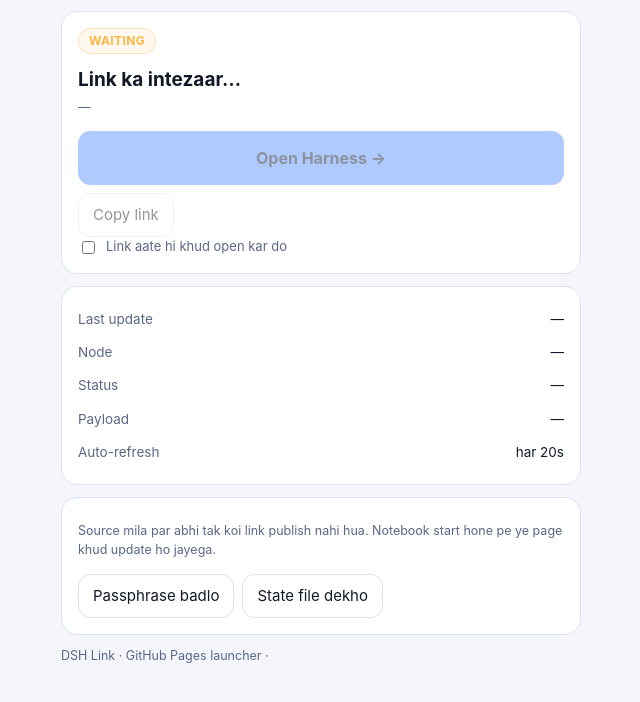
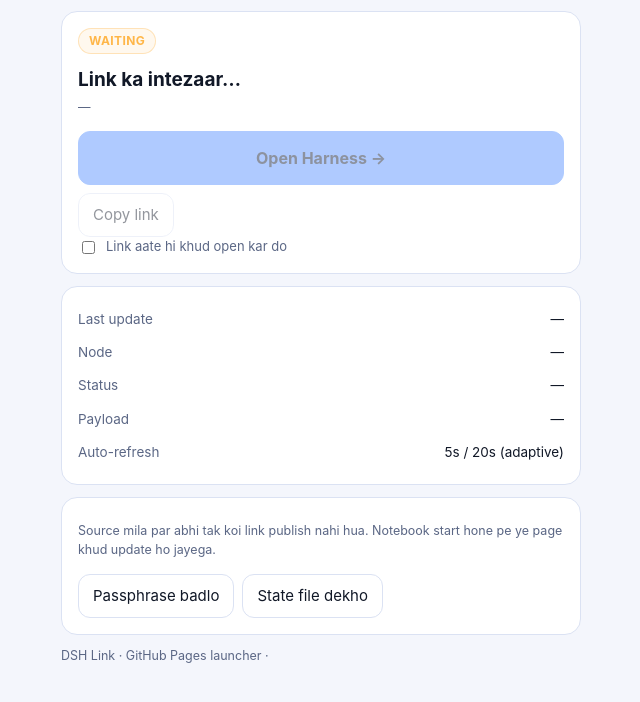
Before and after one commit to claude-kaku6183213/dsh-link, a plain HTML site: page index.html in a window 1280 px wide. Both pictures are taken after typing "Sample123" into the empty fields and a click on the button "Unlock". Shown: the part 68-770 px from the top of the page, without its empty margins (319-959 px from the left). Drawn offline with Linux system fonts and the light colour scheme; no server answers.

Commit message:
dsh-link: UI — auto-refresh adaptive text

```diff
--- a/index.html
+++ b/index.html
@@ -54,7 +54,7 @@
     <div class="row"><span class="muted">Node</span><span id="node2">—</span></div>
     <div class="row"><span class="muted">Status</span><span id="status2">—</span></div>
     <div class="row"><span class="muted">Payload</span><span id="payload-state">—</span></div>
-    <div class="row"><span class="muted">Auto-refresh</span><span>har 20s</span></div>
+    <div class="row"><span class="muted">Auto-refresh</span><span>5s / 20s (adaptive)</span></div>
   </section>
 
   <section class="card">
```
